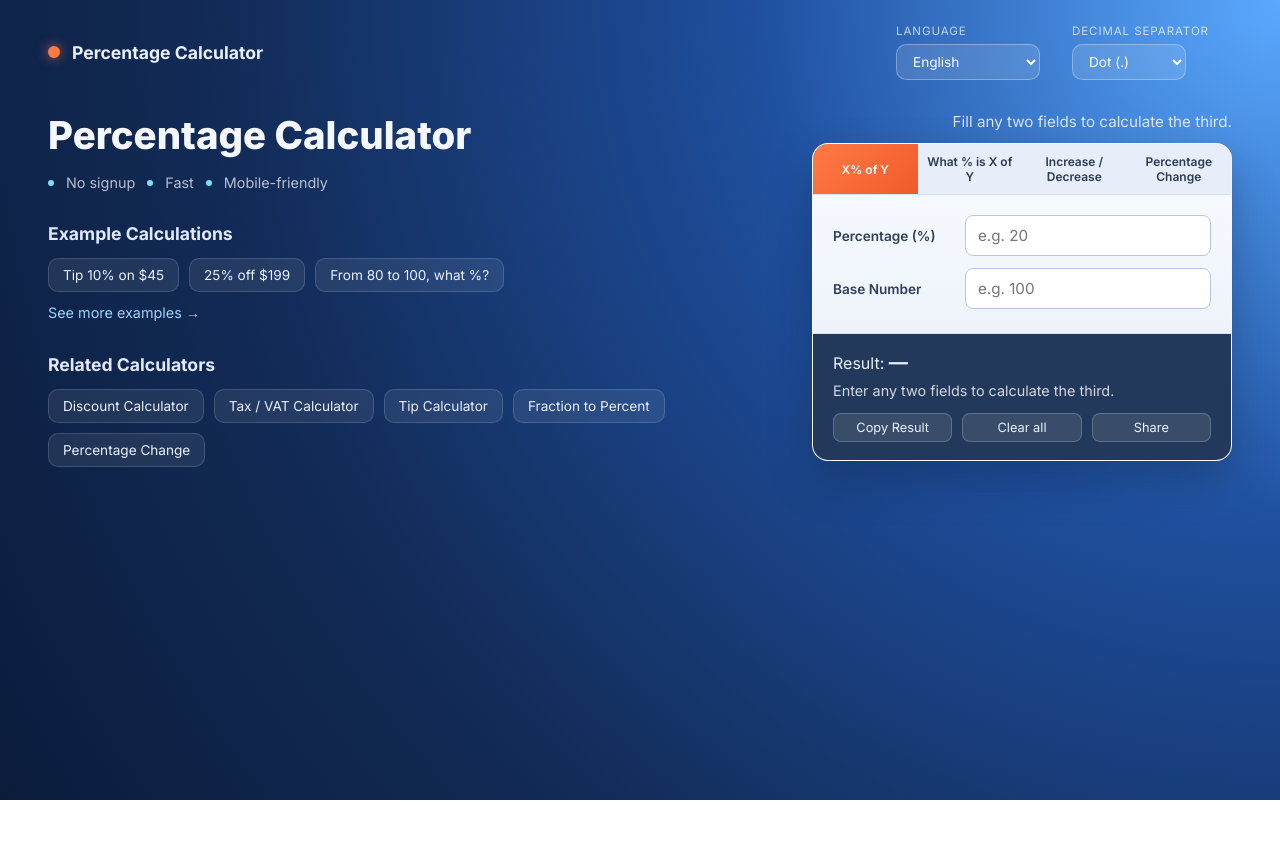
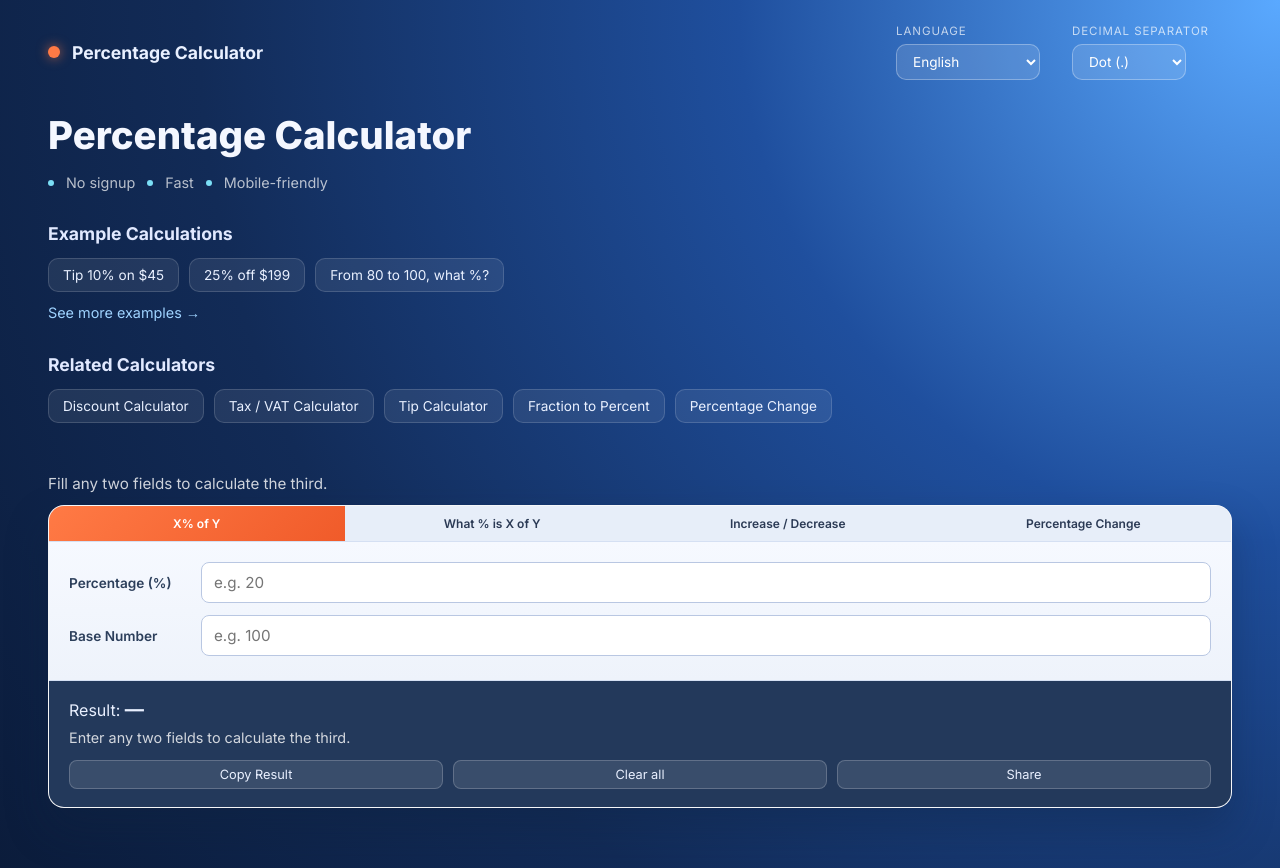
Before and after one commit to FranciscoMMonteiro/percentage_calculator_site, a React (Vite) app: page / in a window 1280 px wide. Before the commit the page ends 800 px from the top, so only its background shows below. Built offline with nearby package versions, Linux system fonts and the light colour scheme.

Commit message:
Change layout

```diff
--- a/src/App.css
+++ b/src/App.css
@@ -35,7 +35,7 @@
 
 .page {
   display: grid;
-  grid-template-columns: minmax(280px, 1fr) minmax(320px, 420px);
+  grid-template-columns: 1fr;
   gap: clamp(24px, 4vw, 60px);
   max-width: 1200px;
   margin: 0 auto;
@@ -128,15 +128,15 @@
 .calculator-panel {
   display: flex;
   flex-direction: column;
-  align-items: flex-end;
+  align-items: flex-start;
   gap: 12px;
 }
 
 .card-explainer {
   color: rgba(255, 255, 255, 0.8);
   font-size: 0.95rem;
-  max-width: 360px;
-  text-align: right;
+  max-width: 420px;
+  text-align: left;
 }
 
 .calculator-card {
```
